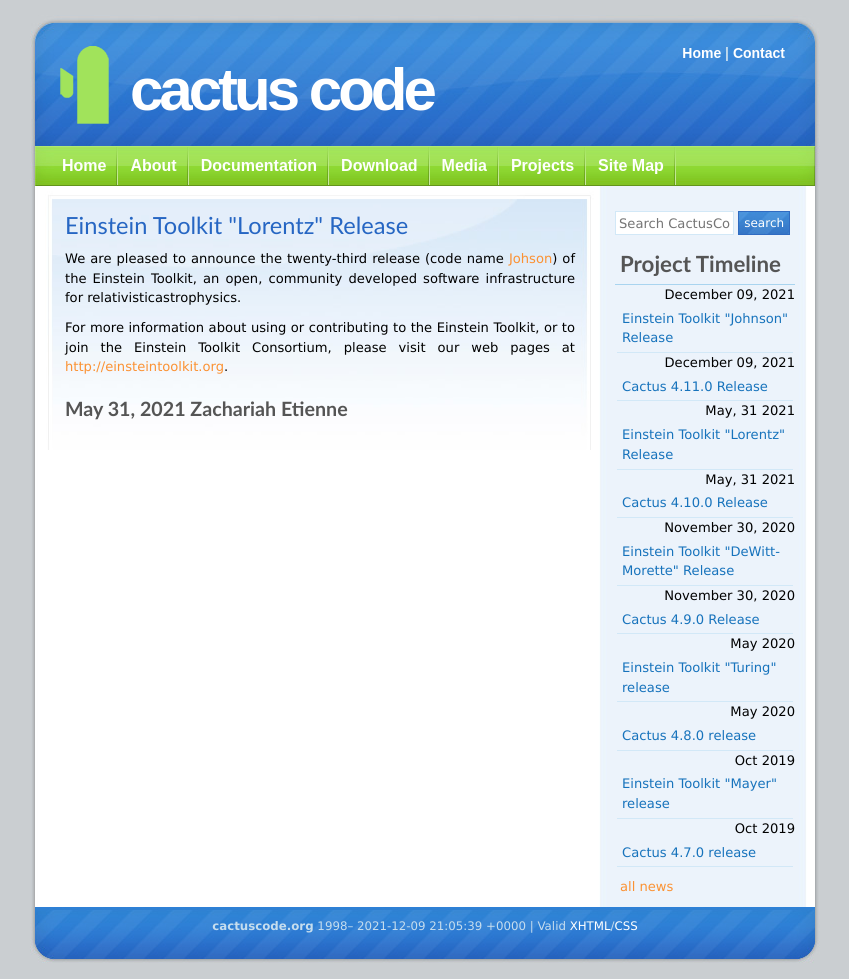
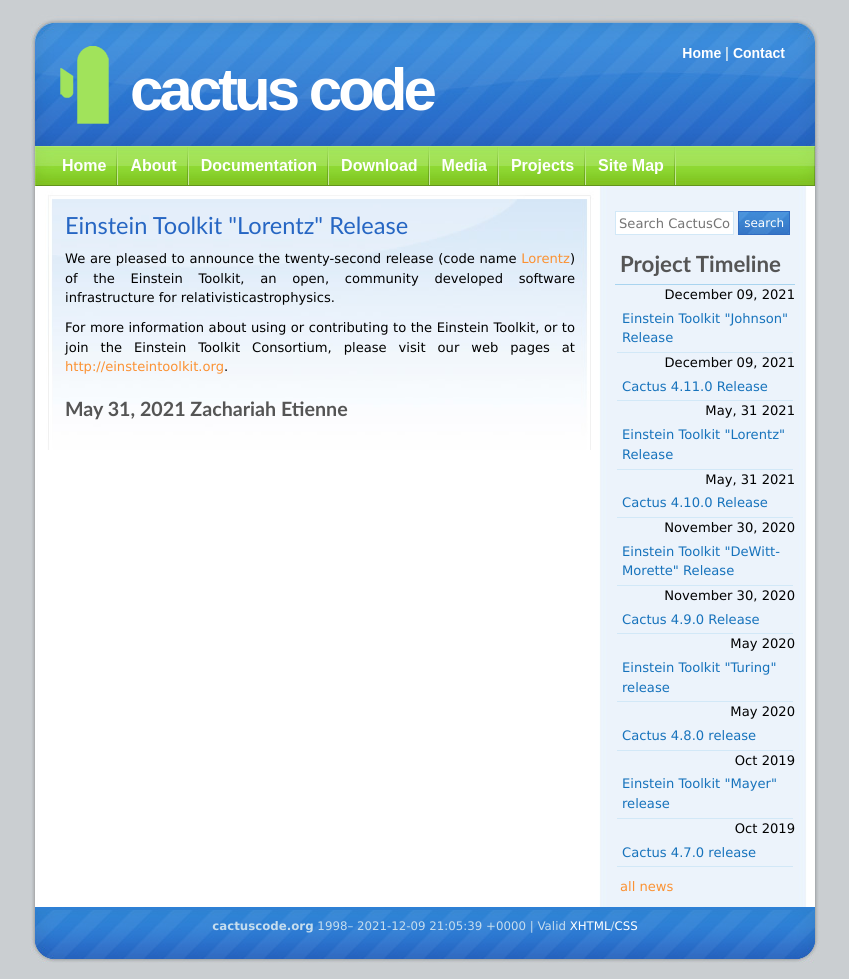
Before and after one commit to EinsteinToolkit/www.cactuscode.org, a Jekyll site: the page built from media/news/ET_2021_11/ET_2021_05/index.md, in a window 1280 px wide. Shown: the whole page, without its empty margins (215-1064 px from the left). Built offline with Jekyll 4.4.1, drawn with Linux system fonts in a browser that asks for light colours.

Commit message:
Fixing the fixes in the release

```diff
--- a/media/news/ET_2021_11/ET_2021_05/index.md
+++ b/media/news/ET_2021_11/ET_2021_05/index.md
@@ -2,8 +2,8 @@
 layout: default
 title:  Einstein Toolkit "Lorentz" Release
 ---
-We are pleased to announce the twenty-third  release (code name
-[Johson](https://en.wikipedia.org/wiki/Katherine_Johnson)) of the
+We are pleased to announce the twenty-second release (code name
+[Lorentz](https://en.wikipedia.org/wiki/Hendrik_Lorentz)) of the
 Einstein Toolkit, an open, community developed software infrastructure for
 relativisticastrophysics.
 
```
Also changed, not shown: media/news/ET_2021_11/index.md (+1 -1 lines).
